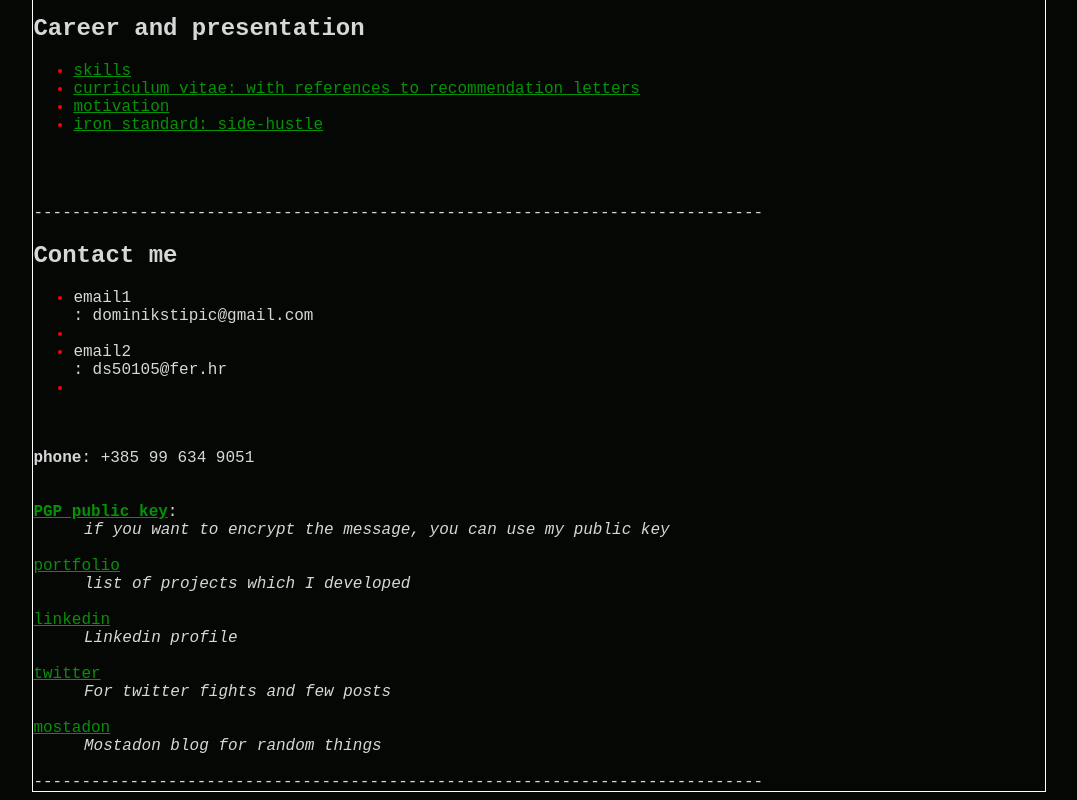
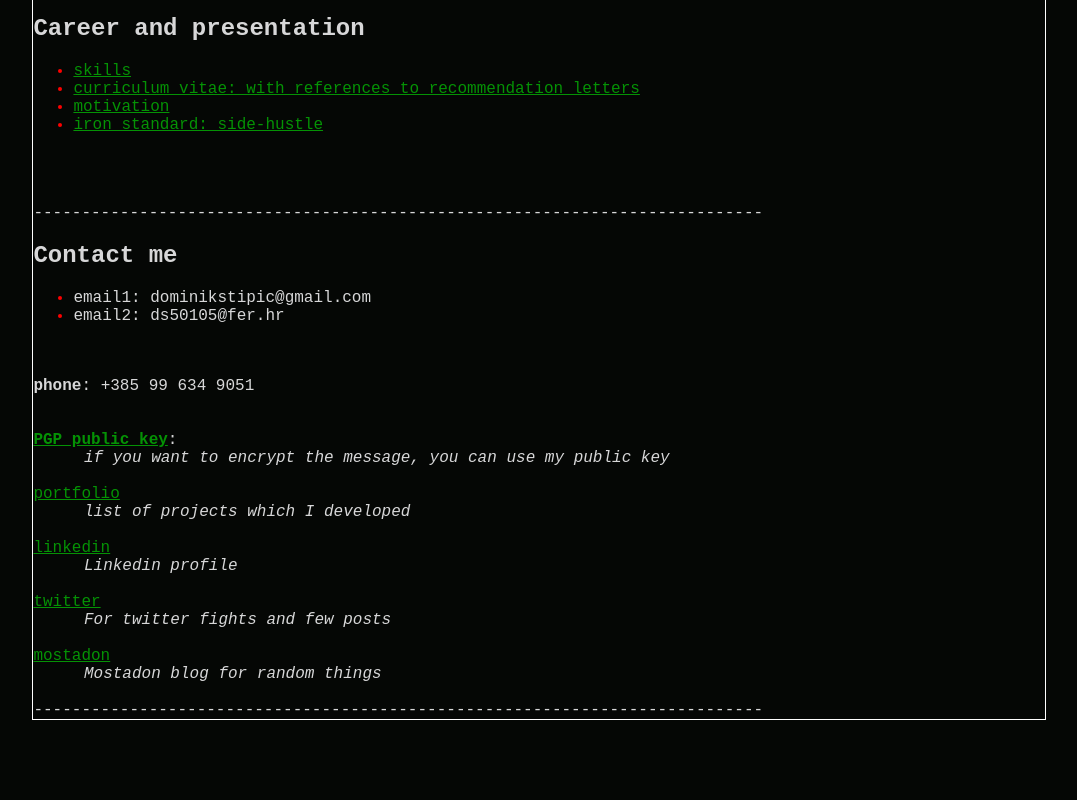
Before and after one commit to dominikstipic/dstipic.github.io, a plain HTML site: page index.html in a window 1280 px wide. Shown: the part 891-1691 px from the top of the page, without its empty margins (101-1178 px from the left). After the commit the page ends 1619 px from the top, so only its background shows below. Drawn offline with Linux system fonts and the light colour scheme.

Commit message:
Update index.html

```diff
--- a/index.html
+++ b/index.html
@@ -66,8 +66,8 @@
 ----------------------------------------------------------------------------
 <h2>Contact me</h2>
 <ul>
-  <li>email1</li>: dominikstipic@gmail.com <li>
-  <li>email2</li>: ds50105@fer.hr <li>
+  <li>email1: dominikstipic@gmail.com </li>
+  <li>email2: ds50105@fer.hr </li>
 </ul>
 
 
```
